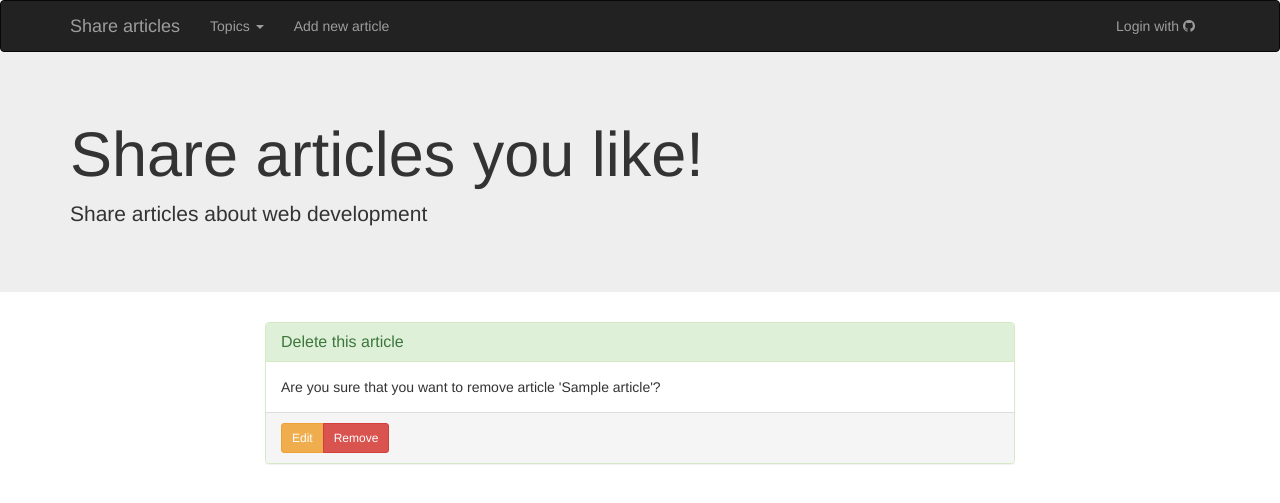
After one commit to karlveskus/article-sharing, a Flask app: template templates/delete_article.html in a window 1280 px wide. The commit adds this page. Shown: the top 503 px of the page. Run offline with Flask 2, Linux system fonts and the light colour scheme; the template is opened without the code that fills it: most values are stand-ins (such as "Sample title", 1, 10 or a date in 2020); some libraries are stand-ins or nearby versions.

Commit message:
Add remove method for article

```diff
--- a/app.py
+++ b/app.py
@@ -108,16 +108,43 @@ def view_topics(topic_id):
                            topics=topics, articles=articles)
 
 
+@app.route('/articles/new', methods=['GET', 'POST'])
+def new_article():
+    """ add new article """
+    if not authenticated(): return redirect(url_for('login'))
+
+    if request.method == 'GET':
+        topics, _articles = base_query(db_session)
+        article = {"title": "", "url": "", "description": "", "topic_id": None}
+
+        return render_template('article_form.html',
+                               is_authenticated=authenticated,
+                               topics=topics, article=article)
+    else:
+        form = dict(request.form)
+
+        article = Article(
+            title=form['article_title'][0],
+            url=form['article_url'][0],
+            date_added=date.today(),
+            description=form['article_description'][0],
+            topic_id=form['article_topic_id'][0],
+            adder_id=session['user_id']
+        )
+
+        db_session.add(article)
+        db_session.commit()
+
+        return redirect(url_for('index'))
+
+
 @app.route('/articles/<article_id>/edit', methods=['GET', 'POST'])
 def edit_article(article_id):
-    """ add new article """
+    """ edit article """
     article = db_session.query(Article).filter_by(id=article_id).one()
 
-    if not authenticated():
-        return redirect(url_for('login'))
-
-    if not can_modify(article):
-        return redirect(url_for('index'))
+    if not authenticated(): return redirect(url_for('login'))
+    if not can_modify(article): return redirect(url_for('index'))
 
     if request.method == 'GET':
         topics, _articles = base_query(db_session)
@@ -139,32 +166,20 @@ def edit_article(article_id):
         return redirect(url_for('index'))
 
 
-@app.route('/articles/new', methods=['GET', 'POST'])
-def new_article():
-    """ add new article """
-    if not authenticated():
-        return redirect(url_for('login'))
+@app.route('/articles/<article_id>/delete', methods=['GET', 'POST'])
+def delete_article(article_id):
+    """ delete article """
+    article = db_session.query(Article).filter_by(id=article_id).one()
+
+    if not authenticated(): return redirect(url_for('login'))
+    if not can_modify(article): return redirect(url_for('index'))
 
     if request.method == 'GET':
-        topics, _articles = base_query(db_session)
-        article = {"title": "", "url": "", "description": "", "topic_id": None}
-
-        return render_template('article_form.html',
+        return render_template('delete_article.html',
                                is_authenticated=authenticated,
-                               topics=topics, article=article)
+                               article=article)
     else:
-        form = dict(request.form)
-
-        article = Article(
-            title=form['article_title'][0],
-            url=form['article_url'][0],
-            date_added=date.today(),
-            description=form['article_description'][0],
-            topic_id=form['article_topic_id'][0],
-            adder_id=session['user_id']
-        )
-
-        db_session.add(article)
+        db_session.delete(article)
         db_session.commit()
 
         return redirect(url_for('index'))
--- /dev/null
+++ b/templates/delete_article.html
@@ -0,0 +1,27 @@
+{% extends "index.html" %}
+{% block content %}
+
+<div class="container">
+    <div class="row">
+        <div class="col-sm-8 col-sm-offset-2">
+            <div class="panel panel-success">
+                <div class="panel-heading">
+                    <h3 class="panel-title">Delete this article</h3>
+                </div>
+                <div class="panel-body">
+                    Are you sure that you want to remove article '{{ article.title }}'?
+                </div>
+                <div class="panel-footer">
+                    <form role="form" method="post">
+                        <div class="btn-group" role="group" aria-label="...">
+                            <button class="btn btn-warning btn-sm" href="{{ url_for('edit_article', article_id=article.id) }}" role="button">Edit</button>
+                            <button class="btn btn-danger btn-sm" href="{{ url_for('delete_article', article_id=article.id) }}" role="button" type="submit">Remove</button>
+                        </div>
+                    </form>
+                </div>
+            </div>
+        </div>
+    </div>
+</div>
+
+{% endblock %}
--- a/templates/topics.html
+++ b/templates/topics.html
@@ -23,7 +23,7 @@
                             <a class="btn btn-success btn-sm" href="{{ article.url }}" role="button">Read more &raquo;</a>
                             {% if can_modify(article) %}
                                 <a class="btn btn-warning btn-sm" href="{{ url_for('edit_article', article_id=article.id) }}" role="button">Edit</a>
-                                <a class="btn btn-danger btn-sm" href="{{ article.url }}" role="button">Remove</a>
+                                <a class="btn btn-danger btn-sm" href="{{ url_for('delete_article', article_id=article.id) }}" role="button">Remove</a>
                             {% endif %}
                         </div>
                     </p>
```
